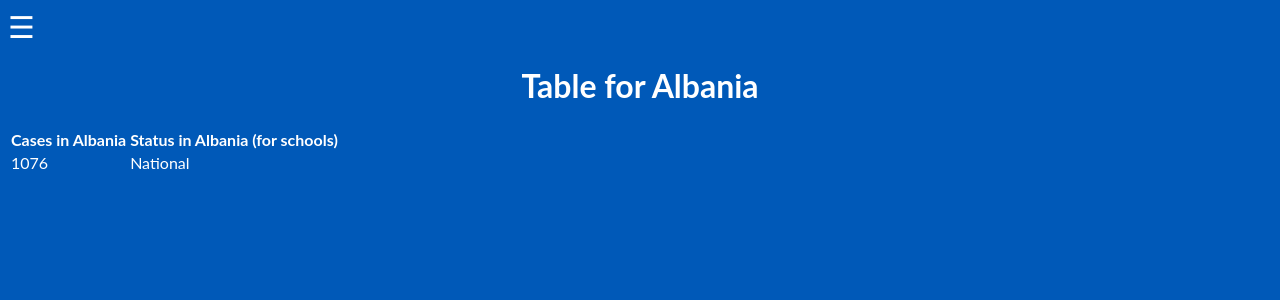
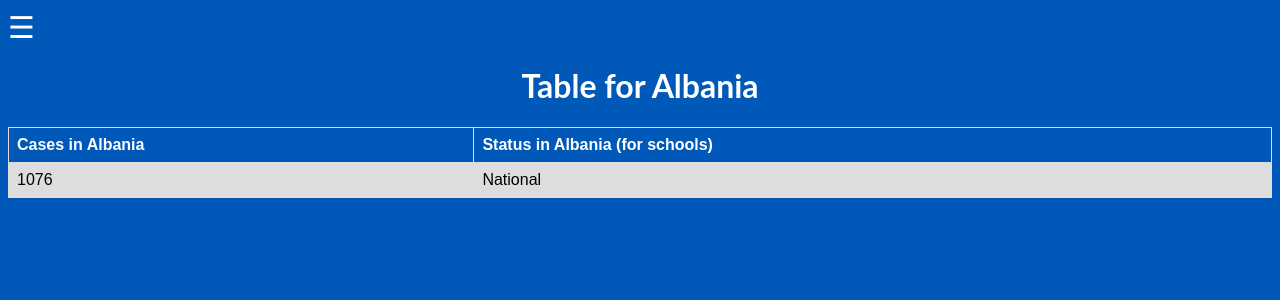
Before and after one commit to delivey/schoolvid19, a Flask app: a page that uses templates/layout.html in a window 1280 px wide. Shown: the top 300 px of the page. Run offline with Flask 2, Linux system fonts and the light colour scheme; data comes from the database, SQL or seed files in the repository.

Commit message:
Update style.css

```diff
--- a/static/style.css
+++ b/static/style.css
@@ -201,3 +201,22 @@ button:hover {
     display: flex;
     flex-wrap: wrap;
 }
+table {
+  font-family: arial, sans-serif;
+  border-collapse: collapse;
+  width: 100%;
+}
+
+td,th {
+  border: 1px solid #dddddd;
+  text-align: left;
+  padding: 8px;
+}
+
+tr:nth-child(even) {
+  background-color: #dddddd;
+}
+td
+{
+    color: black;
+}
```
